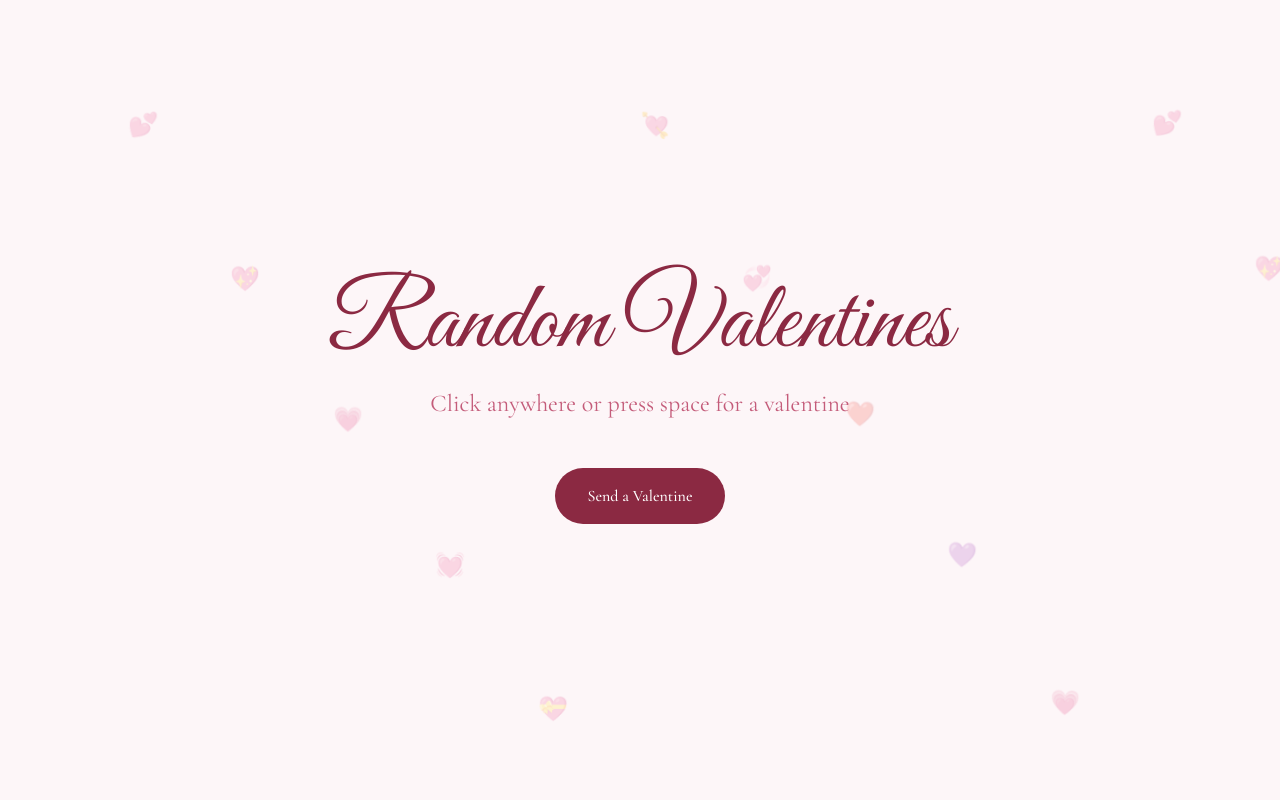
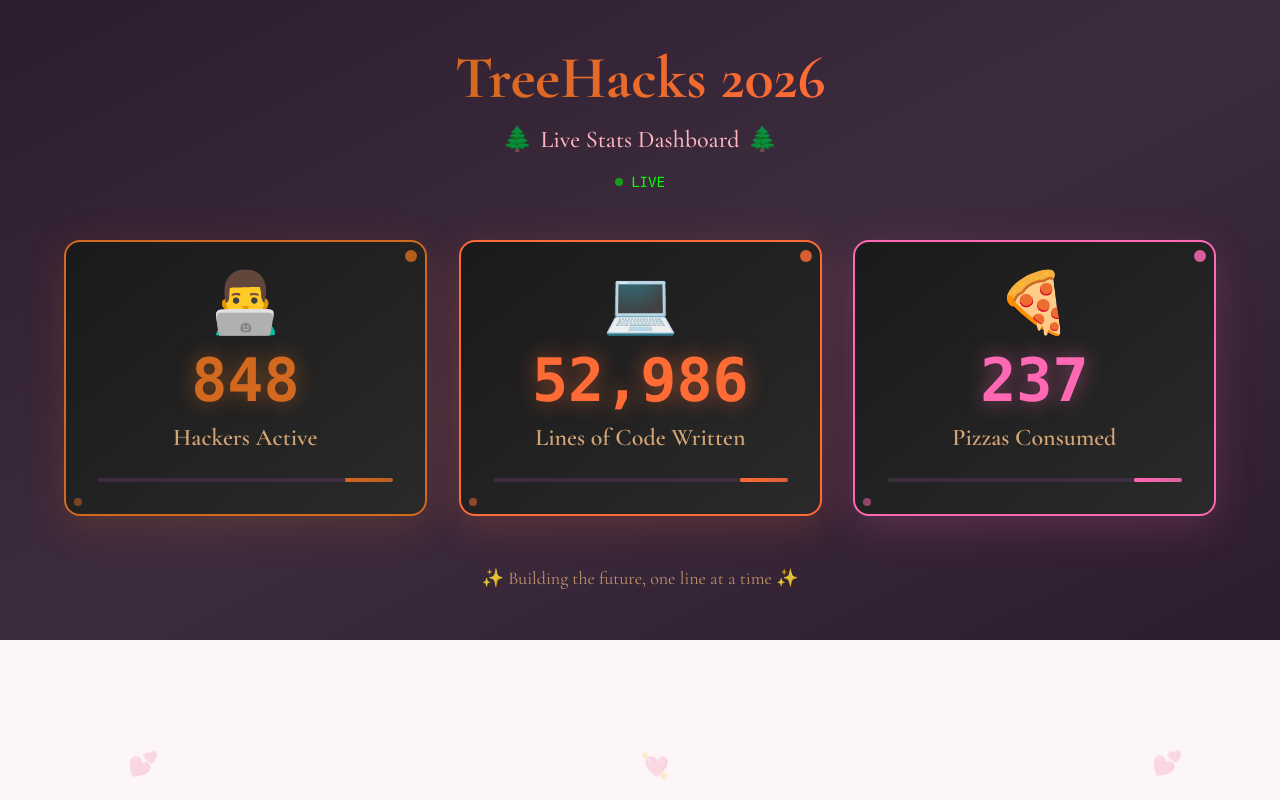
Before and after one commit to soooooooot/treehacks-agent-repo, a Next.js app: page / in a window 1280 px wide. Shown: the top 800 px of the page. Built offline with nearby package versions, Linux system fonts and the light colour scheme.

Commit message:
fix: Create a TreeHacks 2026 stats dashboard for the frontend with animated f

```diff
--- /dev/null
+++ b/app/components/TreeHacksStatsDashboard.tsx
@@ -0,0 +1,238 @@
+"use client";
+
+import { useState, useEffect, useRef } from "react";
+
+interface Stat {
+  id: string;
+  label: string;
+  icon: string;
+  startValue: number;
+  currentValue: number;
+  incrementRange: [number, number]; // min and max increment per update
+  suffix?: string;
+  color: string;
+  glowColor: string;
+}
+
+export default function TreeHacksStatsDashboard() {
+  const [stats, setStats] = useState<Stat[]>([
+    {
+      id: "hackers",
+      label: "Hackers Active",
+      icon: "👨‍💻",
+      startValue: 847,
+      currentValue: 847,
+      incrementRange: [1, 5],
+      color: "#D2691E", // chocolate brown
+      glowColor: "210, 105, 30",
+    },
+    {
+      id: "code",
+      label: "Lines of Code Written",
+      icon: "💻",
+      startValue: 52847,
+      currentValue: 52847,
+      incrementRange: [50, 250],
+      color: "#FF6B35", // vibrant orange
+      glowColor: "255, 107, 53",
+    },
+    {
+      id: "pizzas",
+      label: "Pizzas Consumed",
+      icon: "🍕",
+      startValue: 234,
+      currentValue: 234,
+      incrementRange: [1, 3],
+      color: "#FF69B4", // hot pink
+      glowColor: "255, 105, 180",
+    },
+  ]);
+
+  // Periodically increment stats to simulate live activity
+  useEffect(() => {
+    const updateInterval = setInterval(() => {
+      setStats((prevStats) =>
+        prevStats.map((stat) => {
+          const [min, max] = stat.incrementRange;
+          const increment = Math.floor(Math.random() * (max - min + 1)) + min;
+          return {
+            ...stat,
+            currentValue: stat.currentValue + increment,
+          };
+        })
+      );
+    }, 3000); // Update every 3 seconds
+
+    return () => clearInterval(updateInterval);
+  }, []);
+
+  return (
+    <div className="w-full py-12 px-4 bg-gradient-to-br from-[#2d1b2e] via-[#3d2b3e] to-[#2d1b2e]">
+      <div className="max-w-6xl mx-auto">
+        {/* Header */}
+        <div className="text-center mb-12 animate-fade-in">
+          <div className="inline-block mb-4">
+            <h2 className="text-5xl md:text-6xl font-bold text-transparent bg-clip-text bg-gradient-to-r from-[#D2691E] via-[#FF6B35] to-[#FF69B4] animate-gradient">
+              TreeHacks 2026
+            </h2>
+          </div>
+          <div className="flex items-center justify-center gap-2 text-xl md:text-2xl text-[#FFB6C1]">
+            <span className="animate-pulse">🌲</span>
+            <p className="font-medium">Live Stats Dashboard</p>
+            <span className="animate-pulse">🌲</span>
+          </div>
+          <div className="mt-4 flex items-center justify-center gap-2">
+            <span className="h-2 w-2 rounded-full bg-[#00ff00] animate-pulse-fast"></span>
+            <span className="text-sm text-[#00ff00] font-mono">LIVE</span>
+          </div>
+        </div>
+
+        {/* Stats Grid */}
+        <div className="grid grid-cols-1 md:grid-cols-3 gap-8">
+          {stats.map((stat, index) => (
+            <StatCard
+              key={stat.id}
+              stat={stat}
+              index={index}
+            />
+          ))}
+        </div>
+
+        {/* Footer message */}
+        <div className="mt-12 text-center">
+          <p className="text-[#d4a574] text-lg animate-pulse-slow">
+            ✨ Building the future, one line at a time ✨
+          </p>
+        </div>
+      </div>
+    </div>
+  );
+}
+
+interface StatCardProps {
+  stat: Stat;
+  index: number;
+}
+
+function StatCard({ stat, index }: StatCardProps) {
+  const [displayValue, setDisplayValue] = useState(stat.startValue);
+  const [isHovered, setIsHovered] = useState(false);
+  const animationFrameRef = useRef<number | null>(null);
+
+  // Animate the counter when stat.currentValue changes
+  useEffect(() => {
+    const startValue = displayValue;
+    const endValue = stat.currentValue;
+    const duration = 1500; // 1.5 seconds
+    const startTime = Date.now();
+
+    const animate = () => {
+      const now = Date.now();
+      const elapsed = now - startTime;
+      const progress = Math.min(elapsed / duration, 1);
+
+      // Ease out cubic
+      const easeProgress = 1 - Math.pow(1 - progress, 3);
+      const value = Math.floor(
+        startValue + (endValue - startValue) * easeProgress
+      );
+
+      setDisplayValue(value);
+
+      if (progress < 1) {
+        animationFrameRef.current = requestAnimationFrame(animate);
+      }
+    };
+
+    animationFrameRef.current = requestAnimationFrame(animate);
+
+    return () => {
+      if (animationFrameRef.current !== null) {
+        cancelAnimationFrame(animationFrameRef.current);
+      }
+    };
+  }, [stat.currentValue]);
+
+  return (
+    <div
+      className="stat-card-enter relative group"
+      style={{
+        animationDelay: `${index * 150}ms`,
+      }}
+      onMouseEnter={() => setIsHovered(true)}
+      onMouseLeave={() => setIsHovered(false)}
+    >
+      {/* Glow effect */}
+      <div
+        className="absolute inset-0 rounded-2xl opacity-0 group-hover:opacity-100 transition-opacity duration-500 blur-xl"
+        style={{
+          background: `radial-gradient(circle at center, rgba(${stat.glowColor}, 0.4), transparent 70%)`,
+        }}
+      />
+
+      {/* Card content */}
+      <div
+        className="relative bg-gradient-to-br from-[#1a1a1a] to-[#2a2a2a] rounded-2xl p-8 border-2 transition-all duration-500 hover:scale-105 hover:-translate-y-2 shadow-xl"
+        style={{
+          borderColor: stat.color,
+          boxShadow: `0 10px 40px rgba(${stat.glowColor}, 0.2)`,
+        }}
+      >
+        {/* Icon */}
+        <div className="flex justify-center mb-4">
+          <div
+            className={`text-6xl transition-transform duration-300 ${
+              isHovered ? "animate-bounce-subtle" : ""
+            }`}
+          >
+            {stat.icon}
+          </div>
+        </div>
+
+        {/* Value */}
+        <div className="text-center mb-3">
+          <div
+            className="text-5xl md:text-6xl font-bold font-mono transition-all duration-300"
+            style={{
+              color: stat.color,
+              textShadow: `0 0 20px rgba(${stat.glowColor}, 0.5)`,
+            }}
+          >
+            {displayValue.toLocaleString()}
+            {stat.suffix}
+          </div>
+        </div>
+
+        {/* Label */}
+        <div className="text-center">
+          <p className="text-xl md:text-2xl font-semibold text-[#d4a574]">
+            {stat.label}
+          </p>
+        </div>
+
+        {/* Progress bar animation */}
+        <div className="mt-6 h-1 bg-[#3d2b3e] rounded-full overflow-hidden">
+          <div
+            className="h-full rounded-full animate-progress-bar"
+            style={{
+              background: `linear-gradient(90deg, ${stat.color}, transparent)`,
+            }}
+          />
+        </div>
+
+        {/* Corner decorations */}
+        <div
+          className="absolute top-2 right-2 w-3 h-3 rounded-full animate-pulse"
+          style={{ backgroundColor: stat.color }}
+        />
+        <div
+          className="absolute bottom-2 left-2 w-2 h-2 rounded-full animate-pulse"
+          style={{
+            backgroundColor: stat.color,
+            animationDelay: "0.5s",
+          }}
+        />
+      </div>
+    </div>
+  );
+}
--- a/app/globals.css
+++ b/app/globals.css
@@ -92,3 +92,101 @@
 .animate-heart-beat {
   animation: heart-beat 1.2s ease-in-out infinite;
 }
+
+/* TreeHacks Stats Dashboard Animations */
+@keyframes fade-in {
+  from {
+    opacity: 0;
+    transform: translateY(-20px);
+  }
+  to {
+    opacity: 1;
+    transform: translateY(0);
+  }
+}
+
+@keyframes gradient {
+  0%, 100% {
+    background-position: 0% 50%;
+  }
+  50% {
+    background-position: 100% 50%;
+  }
+}
+
+@keyframes pulse-fast {
+  0%, 100% {
+    opacity: 1;
+  }
+  50% {
+    opacity: 0.5;
+  }
+}
+
+@keyframes pulse-slow {
+  0%, 100% {
+    opacity: 1;
+  }
+  50% {
+    opacity: 0.6;
+  }
+}
+
+@keyframes bounce-subtle {
+  0%, 100% {
+    transform: translateY(0) scale(1);
+  }
+  50% {
+    transform: translateY(-8px) scale(1.1);
+  }
+}
+
+@keyframes progress-bar {
+  0% {
+    transform: translateX(-100%);
+  }
+  100% {
+    transform: translateX(100%);
+  }
+}
+
+@keyframes stat-card-enter {
+  from {
+    opacity: 0;
+    transform: translateY(30px) scale(0.9);
+  }
+  to {
+    opacity: 1;
+    transform: translateY(0) scale(1);
+  }
+}
+
+.animate-fade-in {
+  animation: fade-in 1s ease-out;
+}
+
+.animate-gradient {
+  background-size: 200% 200%;
+  animation: gradient 3s ease infinite;
+}
+
+.animate-pulse-fast {
+  animation: pulse-fast 1s ease-in-out infinite;
+}
+
+.animate-pulse-slow {
+  animation: pulse-slow 2s ease-in-out infinite;
+}
+
+.animate-bounce-subtle {
+  animation: bounce-subtle 0.6s ease-in-out;
+}
+
+.animate-progress-bar {
+  animation: progress-bar 2s ease-in-out infinite;
+}
+
+.stat-card-enter {
+  animation: stat-card-enter 0.8s cubic-bezier(0.34, 1.56, 0.64, 1) forwards;
+  opacity: 0;
+}
--- a/app/page.tsx
+++ b/app/page.tsx
@@ -1,6 +1,7 @@
 "use client";
 
 import { useState, useCallback, useEffect, useMemo } from "react";
+import TreeHacksStatsDashboard from "./components/TreeHacksStatsDashboard";
 
 const VALENTINES = [
   "You make my heart skip a beat",
@@ -117,8 +118,13 @@ export default function Home() {
   );
 
   return (
-    <main
-      className="relative min-h-screen cursor-pointer overflow-hidden"
+    <main className="relative min-h-screen overflow-hidden">
+      {/* TreeHacks Stats Dashboard */}
+      <TreeHacksStatsDashboard />
+
+      {/* Valentine Section */}
+      <div
+        className="relative min-h-screen cursor-pointer"
         onClick={handleClick}
       >
         {/* Floating hearts background */}
@@ -199,6 +205,7 @@ export default function Home() {
             </div>
           </div>
         ))}
+      </div>
     </main>
   );
 }
```
Also changed, not shown: .config/nextjs-nodejs/config.json (added), 1 other file (tests, documents, lock files or other folders). Lines whose indentation alone changed are shown as unchanged.
